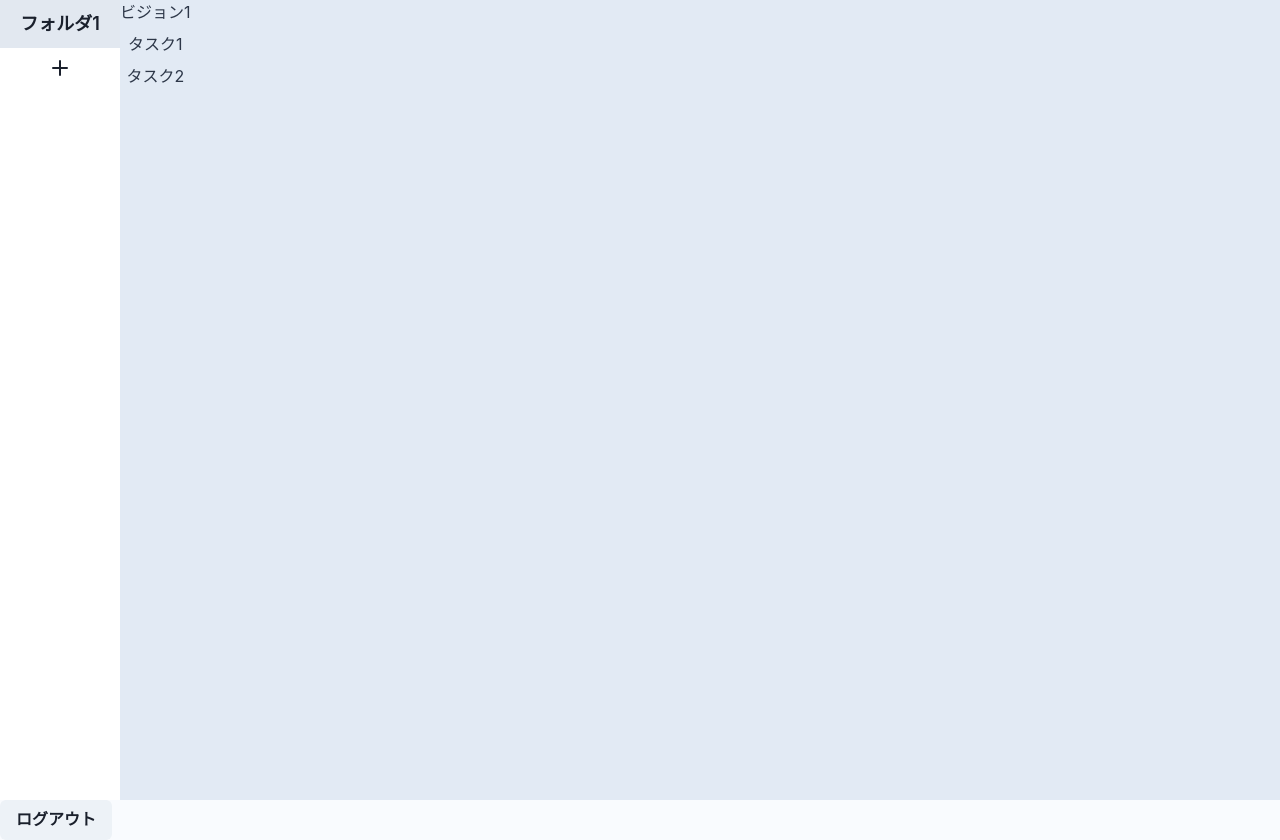
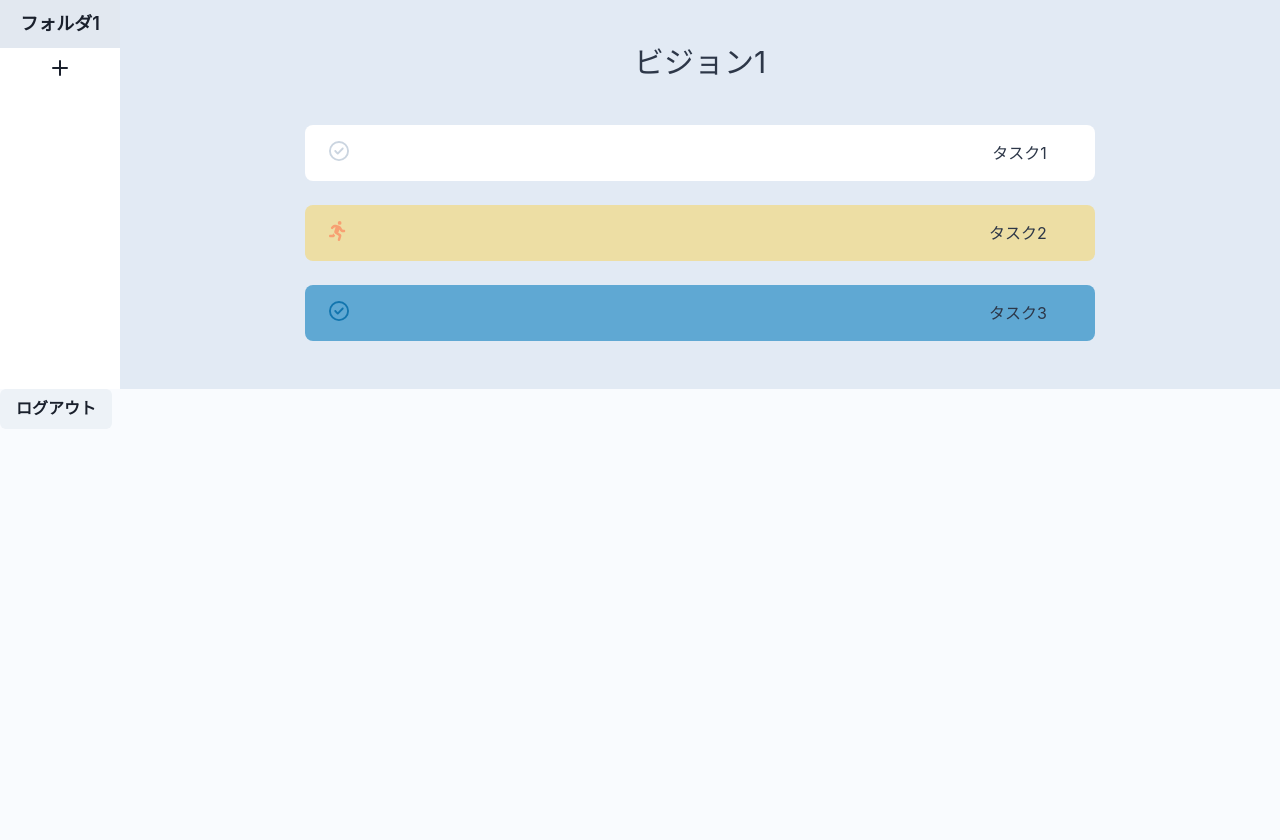
Before and after one commit to sansan-event-fusion/spark-2023-teamR, a React (Create React App) app in the folder frontend/: page /fresherTop in a window 1280 px wide. Both pictures are taken after a click on the button "フォルダ1". After the commit the page ends 800 px from the top, so only its background shows below. Built offline with nearby package versions, Linux system fonts and the light colour scheme.

Commit message:
タスクリストのUI調整

```diff
--- a/frontend/src/FolderContext.tsx
+++ b/frontend/src/FolderContext.tsx
@@ -35,6 +35,12 @@ const FolderContextProvider = ({ children }: { children: ReactNode }) => {
           content: "タスク2の内容",
           status: "doing",
         },
+        {
+          id: 3,
+          title: "タスク3",
+          content: "タスク3の内容",
+          status: "done",
+        },
       ],
     },
   ]);
--- a/frontend/src/component/FolderList.tsx
+++ b/frontend/src/component/FolderList.tsx
@@ -21,7 +21,7 @@ const FolderList = () => {
   };
 
   return (
-    <Flex direction="column" bg="white" w="120px">
+    <Flex direction="column" bg="white" w={120}>
       {/* フォルダー一覧を表示 */}
       {folders.map((folder) => (
         <Button
--- a/frontend/src/component/TaskList.tsx
+++ b/frontend/src/component/TaskList.tsx
@@ -1,100 +1,73 @@
-import { Flex, Box, Text, VStack, StackDivider } from "@chakra-ui/react";
+//1つのフォルダーの中のタスク一覧を表示するコンポーネント
+import { Flex, VStack, Text, Box } from "@chakra-ui/react";
+import { useContext } from "react";
+import { FolderContext } from "../FolderContext";
 import { FontAwesomeIcon } from "@fortawesome/react-fontawesome";
 import { faCircleCheck } from "@fortawesome/free-regular-svg-icons";
 import { faPersonRunning } from "@fortawesome/free-solid-svg-icons";
 
-type ButtonStates = {
-  folderName: string;
-  vision: string;
-  active: boolean;
-};
-
-type Props = {
-  buttonStates: ButtonStates[];
-};
-
-function TaskList({ buttonStates }: Props) {
+const TaskList = () => {
+  const { folders, activeFolderId } = useContext(FolderContext);
   return (
-    <Flex w="100%" mt="8" justify="center">
-      <Box w="80%">
-        <center>
-          <Text as="b" fontSize="3xl">
-            得られる力 : {buttonStates.find((button) => button.active)?.vision}
-            <br />
+    <Box bg="blue.100" w="100%" h="100%" paddingY={6}>
+      {folders.map((folder) => (
+        <Box>
+          {activeFolderId === folder.id && (
+            <Box textAlign={"center"}>
+              <Text fontSize="3xl" p={4}>
+                {folder.vision}
               </Text>
-        </center>
-
-        <VStack
-          divider={<StackDivider borderColor="gray.300" />}
-          spacing={4}
-          mt="4"
-          align="stretch"
-        >
-          {/* 完了したタスク */}
+              <VStack justifyContent="center" p={4}>
+                {folder.tasks.length === 0 && (
+                  <Text fontSize="2xl">タスクを追加＋</Text>
+                )}
+                {folder.tasks.map((task) => (
                   <Box
+                    key={task.id}
                     rounded="lg"
-            border="1px solid"
-            p={4}
-            borderColor="gray.300"
-            bg="blue.300"
-          >
-            <Flex justifyContent="space-between">
-              <FontAwesomeIcon
-                size="xl"
-                icon={faCircleCheck}
-                style={{ color: "#1275ae" }}
-              />
-              <Text>タスク</Text>
-              <FontAwesomeIcon
-                size="xl"
-                icon={faCircleCheck}
-                style={{ color: "#63B3ED" }}
-              />
-            </Flex>
-          </Box>
-          {/* 実行中のタスク */}
-          <Box
-            rounded="lg"
-            border="1px solid"
-            p={4}
-            borderColor="gray.300"
-            bg="yellow.200"
+                    border="1px solid gray.300"
+                    w={"70%"}
+                    paddingX={6}
+                    paddingY={4}
+                    m={2}
+                    bg={
+                      task.status === "todo"
+                        ? "white"
+                        : task.status === "doing"
+                        ? "yellow.200"
+                        : "blue.400"
+                    }
                   >
                     <Flex justifyContent={"space-between"}>
                       <FontAwesomeIcon
-                icon={faPersonRunning}
-                size="xl"
-                style={{ color: "#b19218" }}
-                shake
+                        size="lg"
+                        icon={
+                          task.status === "doing"
+                            ? faPersonRunning
+                            : faCircleCheck
+                        }
+                        style={{
+                          color:
+                            task.status === "doing"
+                              ? "#F7A072"
+                              : task.status === "todo"
+                              ? "#CBD5E0"
+                              : "#1275AE",
+                        }}
                       />
-              <Text>タスク</Text>
-              <FontAwesomeIcon
-                size="xl"
-                icon={faCircleCheck}
-                style={{ color: "#EDDEA4" }}
-              />
+                      <Text key={task.id} marginRight={6}>
+                        {task.title}
+                      </Text>
                     </Flex>
                   </Box>
-          {/* 実行予定のタスク */}
-          <Box rounded="lg" border="1px solid" p={4} borderColor="gray.300">
-            <Flex justifyContent={"space-between"}>
-              <FontAwesomeIcon
-                size="xl"
-                icon={faCircleCheck}
-                style={{ color: "#d9d9d9" }}
-              />
-              <Text color="gray.400">タスク</Text>
-              <FontAwesomeIcon
-                size="xl"
-                icon={faCircleCheck}
-                style={{ color: "#E2EAF4" }}
-              />
-            </Flex>
-          </Box>
+                ))}
               </VStack>
             </Box>
-    </Flex>
+          )}
+        </Box>
+      ))}
+    </Box>
   );
-}
+};
 
-export default TaskList;
+export { TaskList };
--- a/frontend/src/component/TaskListSpace.tsx
+++ /dev/null
@@ -1,26 +0,0 @@
-//1つのフォルダーの中のタスク一覧を表示するコンポーネント
-import { Flex, VStack } from "@chakra-ui/react";
-import { useContext } from "react";
-import { FolderContext } from "../FolderContext";
-
-const TaskListSpace = () => {
-  const { folders, activeFolderId } = useContext(FolderContext);
-  return (
-    <Flex>
-      {folders.map((folder) => (
-        <VStack key={folder.id}>
-          {activeFolderId === folder.id && (
-            <>
-              <p>{folder.vision}</p>
-              {folder.tasks.map((task) => (
-                <p key={task.id}>{task.title}</p>
-              ))}
-            </>
-          )}
-        </VStack>
-      ))}
-    </Flex>
-  );
-};
-
-export { TaskListSpace };
--- a/frontend/src/pages/FresherTop.tsx
+++ b/frontend/src/pages/FresherTop.tsx
@@ -1,20 +1,21 @@
 import { FolderList } from "../component/FolderList";
 import { Logout } from "./Logout";
 
-//FolderList.tsxとTaskListSpace.tsxで同じフォルダーの情報をuseContextで共有する
 import { FolderContextProvider } from "../FolderContext";
-import { TaskListSpace } from "../component/TaskListSpace";
+import { TaskList } from "../component/TaskList";
 import { Flex } from "@chakra-ui/react";
 
 const FresherTop = () => {
   return (
-    <FolderContextProvider>
-      <Flex h="100vh" bg="blue.100">
-        <FolderList />
-        <TaskListSpace />
+    <>
+      <Flex h="100%" w="100%">
+        <FolderContextProvider>
+          <FolderList />
+          <TaskList />
+        </FolderContextProvider>
       </Flex>
       <Logout />
-    </FolderContextProvider>
+    </>
   );
 };
 
```
Lines whose indentation alone changed are shown as unchanged.
